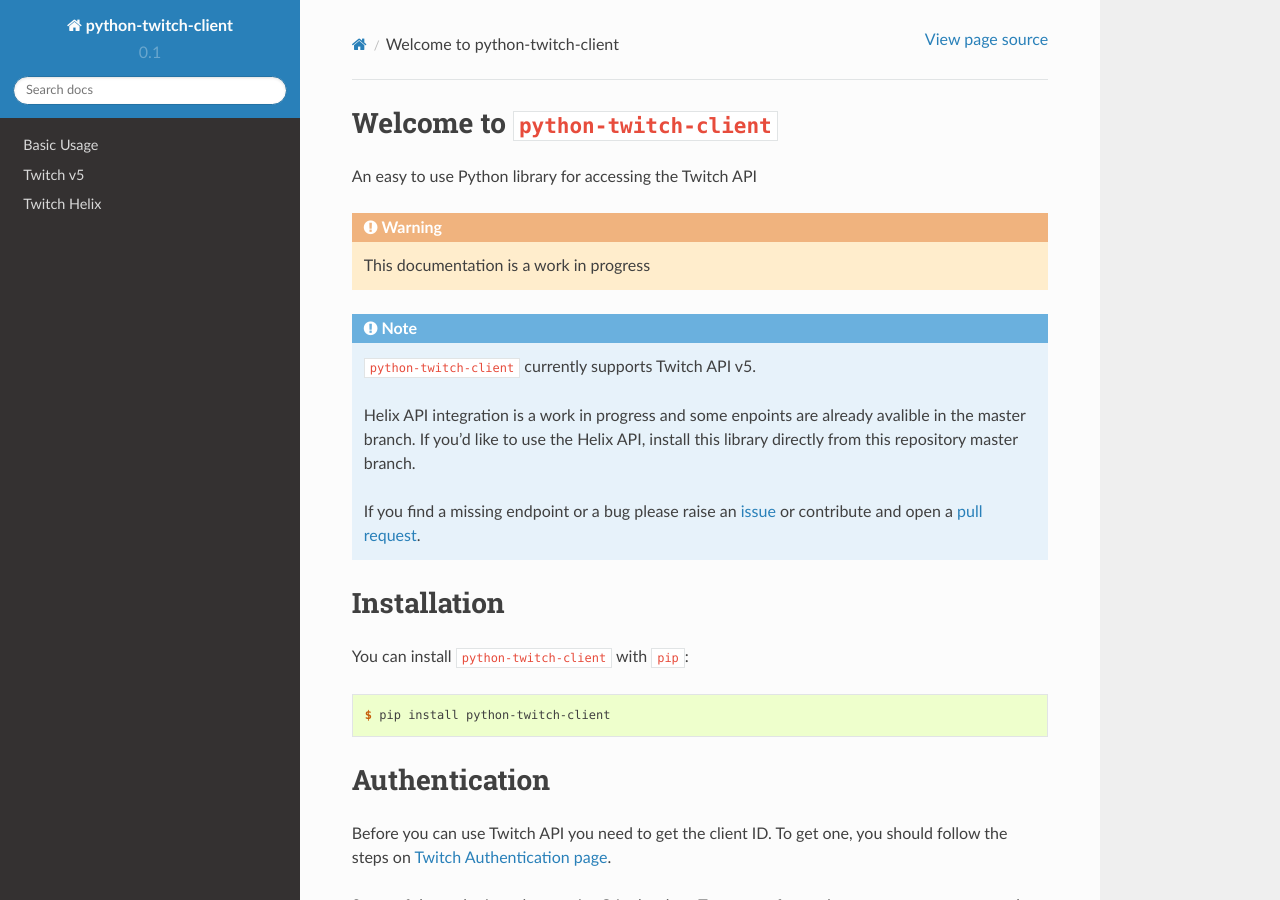
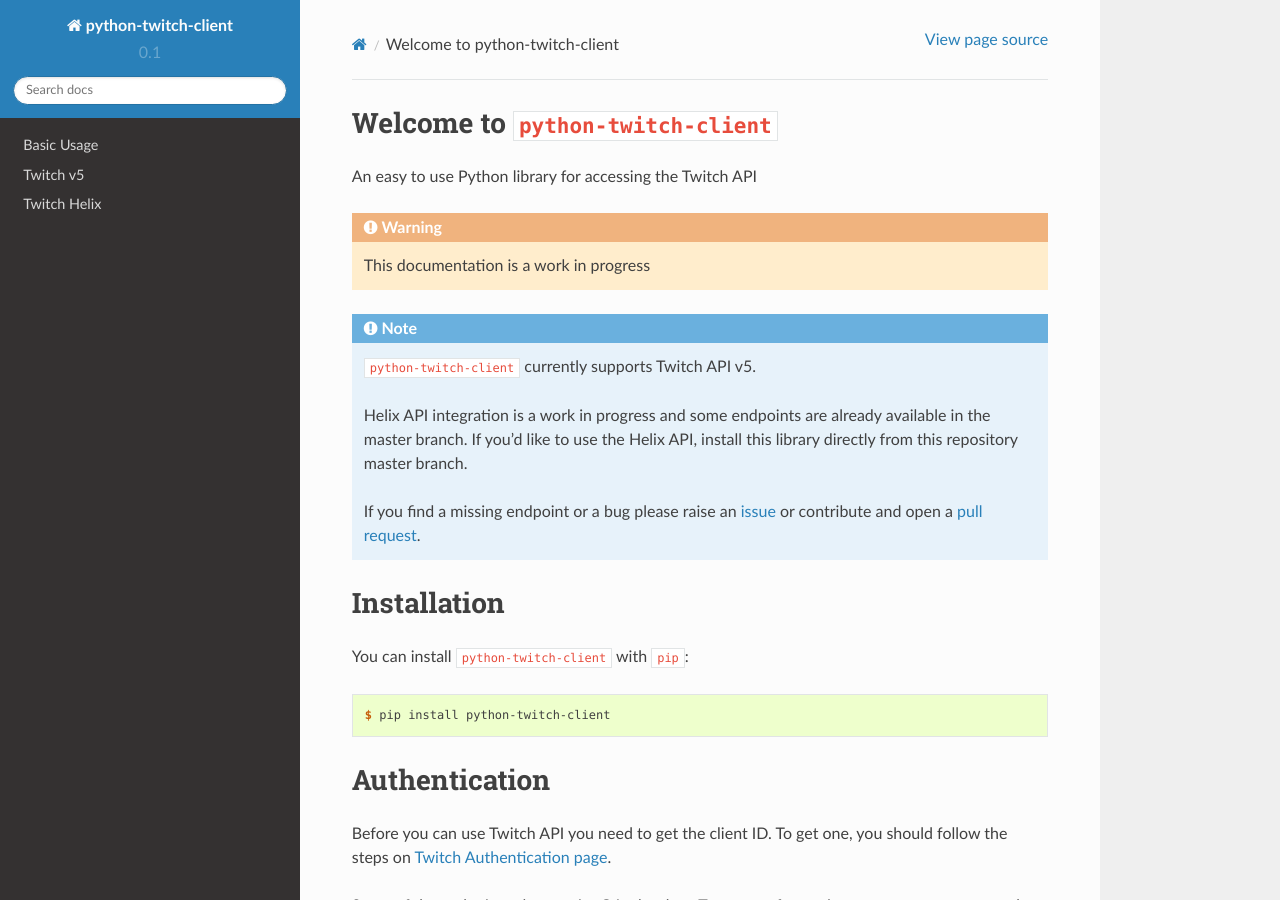
Before and after one commit to tsifrer/python-twitch-client, a Sphinx documentation site: the page built from docs/index.rst, in a window 1280 px wide and 900 px high. Built offline with Sphinx 7.4.7 and the Read the Docs theme 2.0.0, drawn with Linux system fonts in a browser that asks for light colours.

Commit message:
Fix two typos (#46)

```diff
--- a/docs/basic_usage.rst
+++ b/docs/basic_usage.rst
@@ -2,7 +2,7 @@
 Basic Usage
 ===========
 
-The `python-twitch-client` allows you to easily access to Twitch API endpoints
+The ``python-twitch-client`` allows you to easily access to Twitch API endpoints.
 
 This package is a modular wrapper designed to make Twitch API calls simpler and easier for you to
 use. Provided below are examples of how to interact with commonly used API endpoints, but this is by no means
--- a/docs/index.rst
+++ b/docs/index.rst
@@ -10,7 +10,7 @@
 .. note::
     ``python-twitch-client`` currently supports Twitch API v5.
 
-    Helix API integration is a work in progress and some enpoints are already avalible in the master branch.
+    Helix API integration is a work in progress and some endpoints are already available in the master branch.
     If you'd like to use the Helix API, install this library directly from this repository master branch.
 
     If you find a missing endpoint or a bug please raise an issue_ or contribute and open a
```
